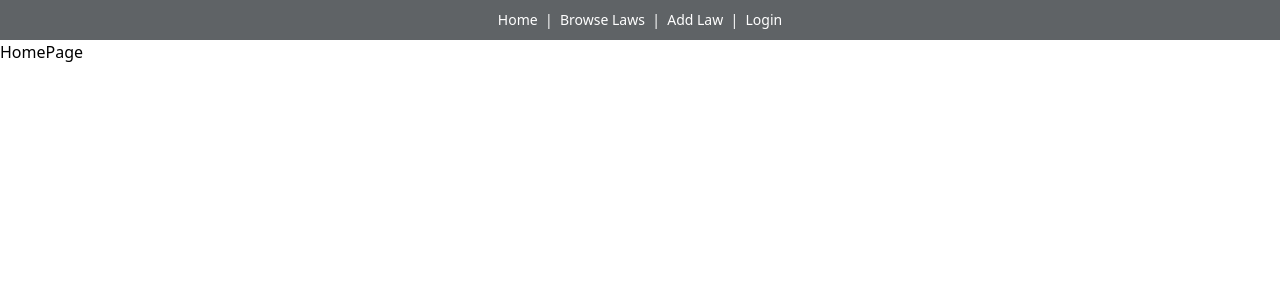
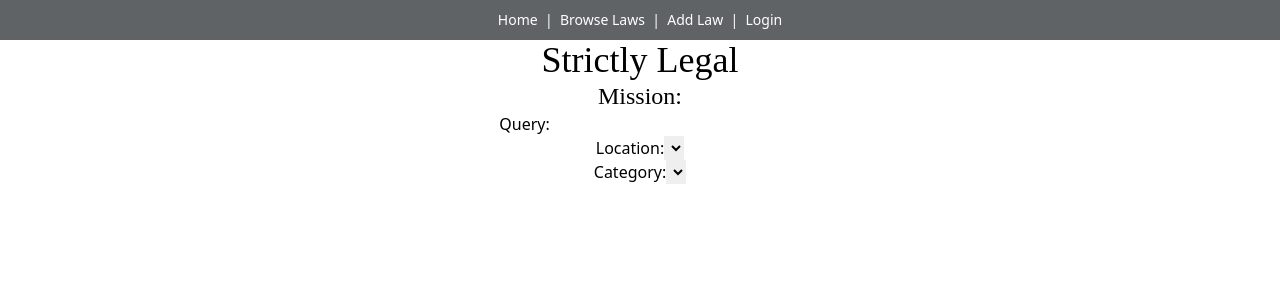
Before and after one commit to Seraphiel97/StrictlyLegal, a React (Vite) app: page / in a window 1280 px wide. Shown: the top 300 px of the page. Built offline with nearby package versions, Linux system fonts and the light colour scheme; no server answers.

Commit message:
optimize UI for LawList view

```diff
--- a/src/components/HomePage/HomePage.jsx
+++ b/src/components/HomePage/HomePage.jsx
@@ -1,7 +1,35 @@
 import React from 'react'
+import StateList from '../StateList/StateList'
+import CategoryList from '../CategoryList/CategoryList'
 
 export default function HomePage() {
+
+  function handleSubmit(evt) {
+    evt.preventDefault()
+  }
+
   return (
-    <div>HomePage</div>
+    <div>
+      <h1>Strictly Legal</h1>
+      <h2>Mission:</h2>
+      <form onSubmit={handleSubmit} autoComplete='off'>
+        <div>
+          <label>Query:</label>
+          <input />
+        </div>
+        <div>
+          <label>Location:</label>
+          <select>
+            <StateList />
+          </select>
+        </div>
+        <div>
+          <label>Category:</label>
+          <select>
+            <CategoryList />
+          </select>
+        </div>
+      </form>
+    </div>
   )
 }
--- a/src/components/LawDetail/LawDetail.jsx
+++ b/src/components/LawDetail/LawDetail.jsx
@@ -1,7 +1,10 @@
 import React from 'react'
+import { useNavigate } from 'react-router-dom'
 import * as lawsAPI from '../../utilities/laws-api'
 
 export default function LawDetail({law}) {
+  const navigate = useNavigate()
+
 
   async function handleDelete(law) {
     try {
--- a/src/pages/App/App.jsx
+++ b/src/pages/App/App.jsx
@@ -12,7 +12,7 @@ export default function App() {
   const [user, setUser] = useState(getUser());
 
   return (
-    <main className="App">
+    <main className="App text-center">
           <Nav user={user} setUser={setUser}/>
           <Routes>
             {/* client-side route that renders the component instance if the path matches the url in the address bar */}
--- a/src/pages/LawList/LawList.jsx
+++ b/src/pages/LawList/LawList.jsx
@@ -27,8 +27,14 @@ export default function LawList() {
 
   return (
     <div>
-        {list}
-        <h2>{err}</h2>
+      { allLaws.length ?
+        <div>
+          {list}
+          <h2>{err}</h2>
+        </div>
+        :
+        <h1>No Laws Submitted Yet</h1>
+      }
     </div>
   )
 }
```
